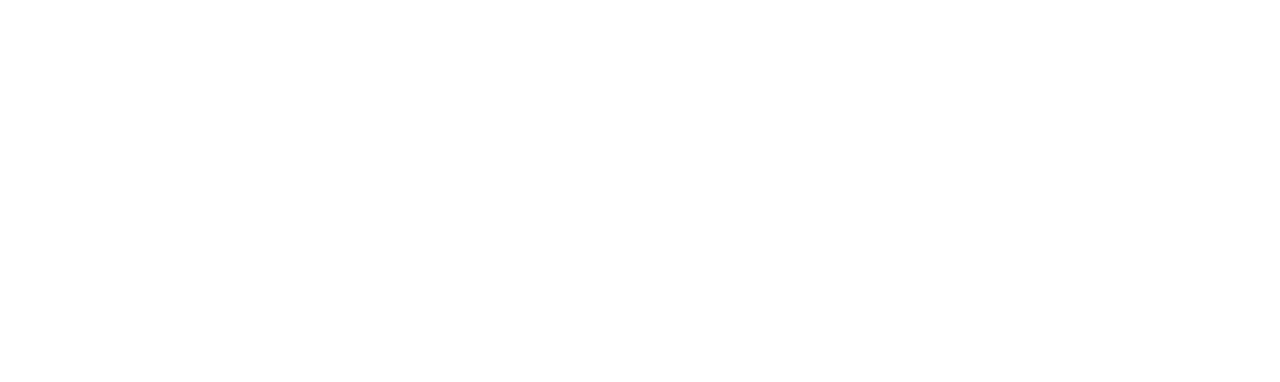
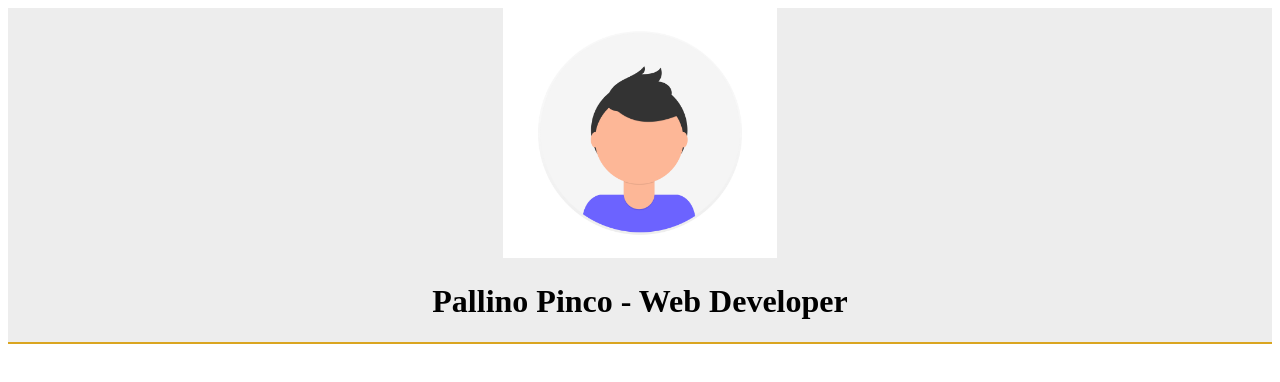
Before and after one commit to costanzazanoletti/jana60-htmlcss-curriculum-vitae, a plain HTML site: page index.html in a window 1280 px wide. Drawn offline with Linux system fonts and the light colour scheme.

Commit message:
sezione header

```diff
--- a/index.html
+++ b/index.html
@@ -9,7 +9,10 @@
   </head>
   <body>
     <!-- inizio header -->
-    <header></header>
+    <header class="text-center">
+      <img id="profile-pic" src="img/profile.png" alt="profile image" />
+      <h1>Pallino Pinco - Web Developer</h1>
+    </header>
     <!-- fine header -->
     <!-- inizio main -->
     <main>
@@ -25,7 +28,7 @@
     </main>
     <!-- fine main -->
     <!-- inizio footer -->
-    <footer></footer>
+    <footer class="text-center"></footer>
     <!-- fine footer -->
   </body>
 </html>
--- a/style.css
+++ b/style.css
@@ -0,0 +1,20 @@
+/* commons */
+.text-center {
+  text-align: center;
+}
+/* fine commons */
+/* inizio stile header */
+header {
+  background-color: #ededed;
+
+  /* border-bottom-width: 2px;
+  border-bottom-style: solid;
+  border-bottom-color: goldenrod; */
+
+  border-bottom: 2px solid goldenrod;
+}
+
+#profile-pic {
+  height: 250px;
+}
+/* fine stile header */
```
